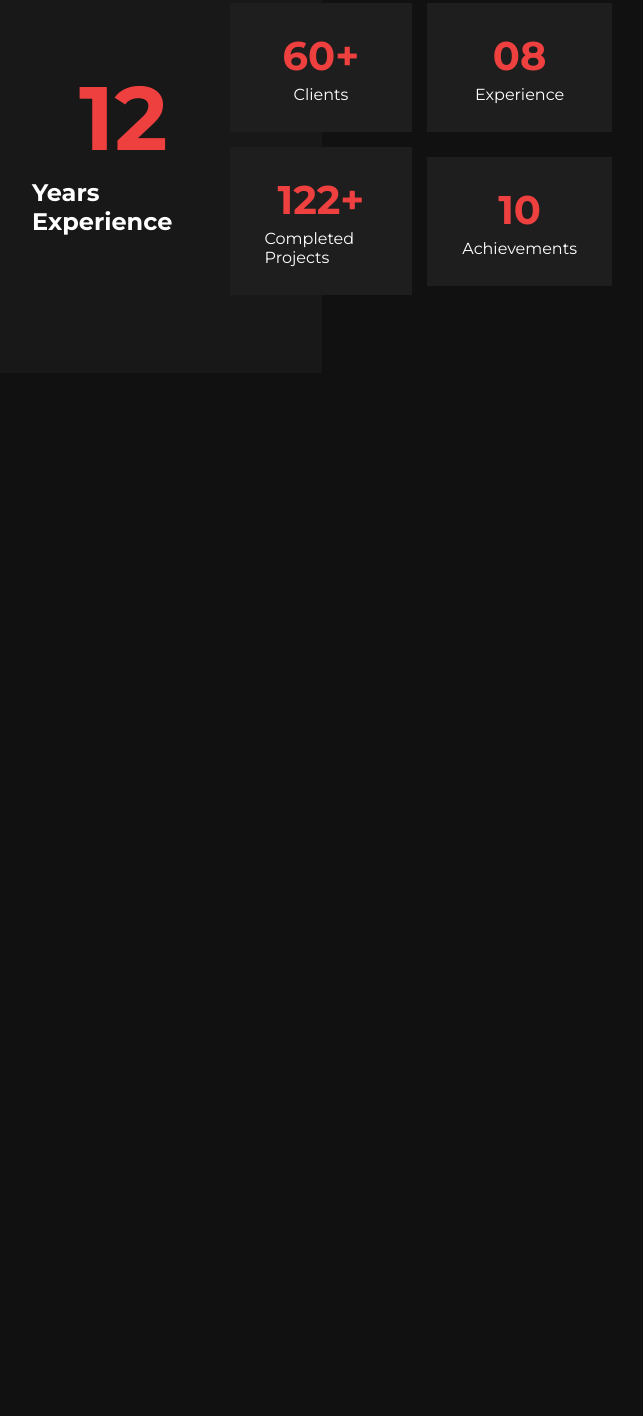
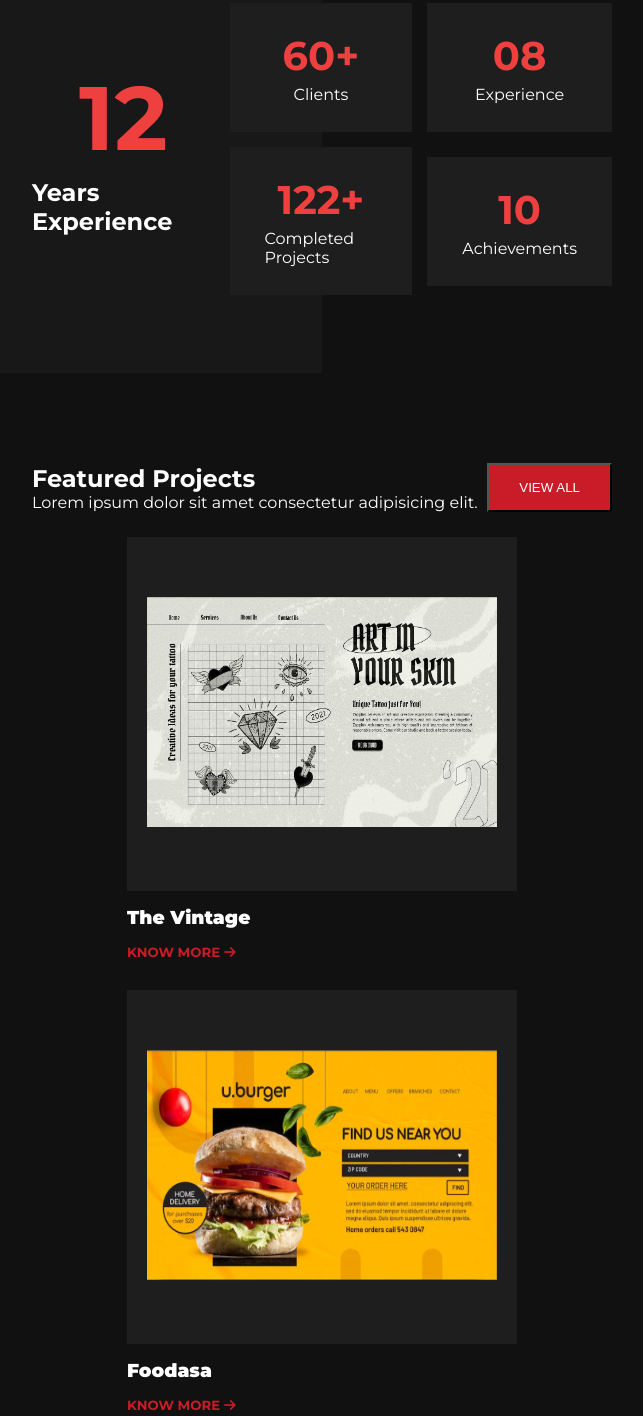
Before and after one commit to raj-prog/live-project-15, a plain HTML site: page index.html in a window 1280 px wide. Shown: the part 1227-2643 px from the top of the page, without its empty margins (318-961 px from the left). Before the commit the page ends 1682 px from the top, so only its background shows below. Drawn offline with Linux system fonts and the light colour scheme.

Commit message:
project section completed

```diff
--- a/css/styles.css
+++ b/css/styles.css
@@ -218,3 +218,44 @@ section {
   justify-content: center;
   gap: 5px;
 }
+
+/* Projects Section */
+.featured-projects {
+  color: #fff;
+  margin: 90px 350px;
+}
+
+.heading {
+  display: flex;
+  align-items: center;
+  justify-content: space-between;
+  margin: 25px 0;
+}
+
+.projects {
+  display: flex;
+  align-items: center;
+  justify-content: center;
+  flex-wrap: wrap;
+  gap: 30px;
+}
+
+.project h3 {
+  margin: 15px 0;
+  font-weight: 900;
+}
+
+.project h5 {
+  color: var(--btn-color);
+  text-transform: uppercase;
+}
+
+.image {
+  background-color: var(--card-bg-color);
+}
+
+.work-image {
+  width: 390px;
+  height: 350px;
+  padding: 60px 20px;
+}
--- a/index.html
+++ b/index.html
@@ -90,7 +90,6 @@
             <h5>Know More <i class="fa-solid fa-arrow-right"></i></h5>
           </div>
         </div>
-
         <div class="boxes">
           <div class="box box-1">
             <div class="flex flex-1">
@@ -125,5 +124,47 @@
         </div>
       </div>
     </section>
+
+    <section>
+      <div class="featured-projects">
+        <div class="heading">
+          <div>
+            <h1>Featured Projects</h1>
+            <p>Lorem ipsum dolor sit amet consectetur adipisicing elit.</p>
+          </div>
+          <button class="btn">View All</button>
+        </div>
+        <div class="projects">
+          <div class="project">
+            <div class="image">
+              <img src="./assets/art.jpg" alt="art" class="work-image" />
+            </div>
+            <h3>The Vintage</h3>
+            <h5>Know More <i class="fa-solid fa-arrow-right"></i></h5>
+          </div>
+          <div class="project">
+            <div class="image">
+              <img src="./assets/food.jpg" alt="art" class="work-image" />
+            </div>
+            <h3>Foodasa</h3>
+            <h5>Know More <i class="fa-solid fa-arrow-right"></i></h5>
+          </div>
+          <div class="project">
+            <div class="image">
+              <img src="./assets/trends.jpg" alt="art" class="work-image" />
+            </div>
+            <h3>Marco Accent</h3>
+            <h5>Know More <i class="fa-solid fa-arrow-right"></i></h5>
+          </div>
+          <div class="project">
+            <div class="image">
+              <img src="./assets/music.jpg" alt="art" class="work-image" />
+            </div>
+            <h3>Mozaik</h3>
+            <h5>Know More <i class="fa-solid fa-arrow-right"></i></h5>
+          </div>
+        </div>
+      </div>
+    </section>
   </body>
 </html>
```
